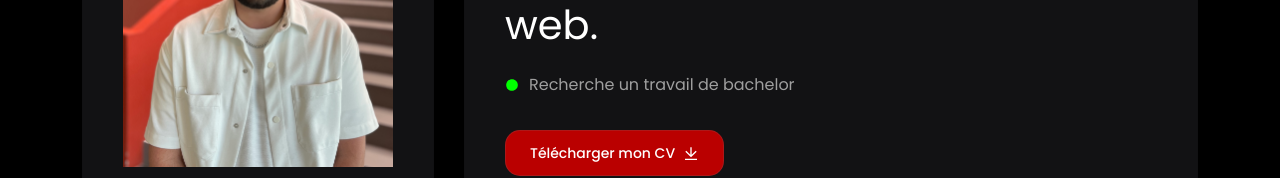
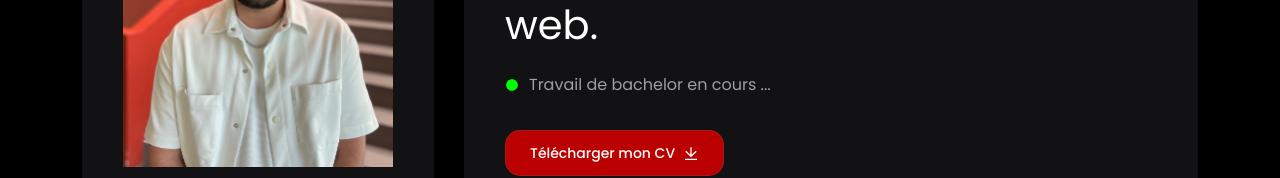
Before and after one commit to d-vale/portfolio, a Next.js app: page / in a window 1280 px wide. Shown: the part 350-528 px from the top of the page. Built offline with nearby package versions, Linux system fonts and the light colour scheme.

Commit message:
Update statuts in hero

```diff
--- a/src/components/sections/hero.jsx
+++ b/src/components/sections/hero.jsx
@@ -59,7 +59,7 @@ const Hero = () => {
                       <i>
                         <RiCircleFill size={14} />
                       </i>{" "}
-                      Recherche un travail de bachelor
+                      Travail de bachelor en cours ...
                     </li>
                   </ul>
                 </div>
```
